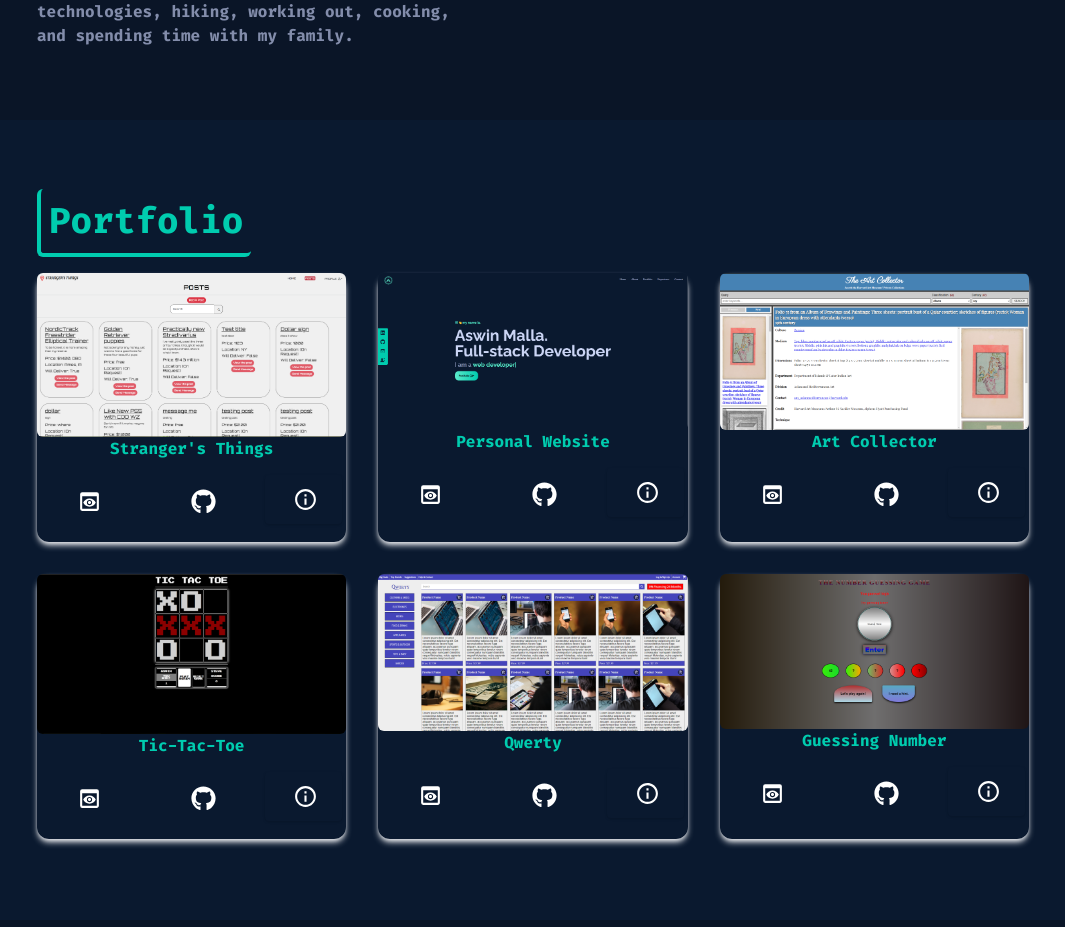
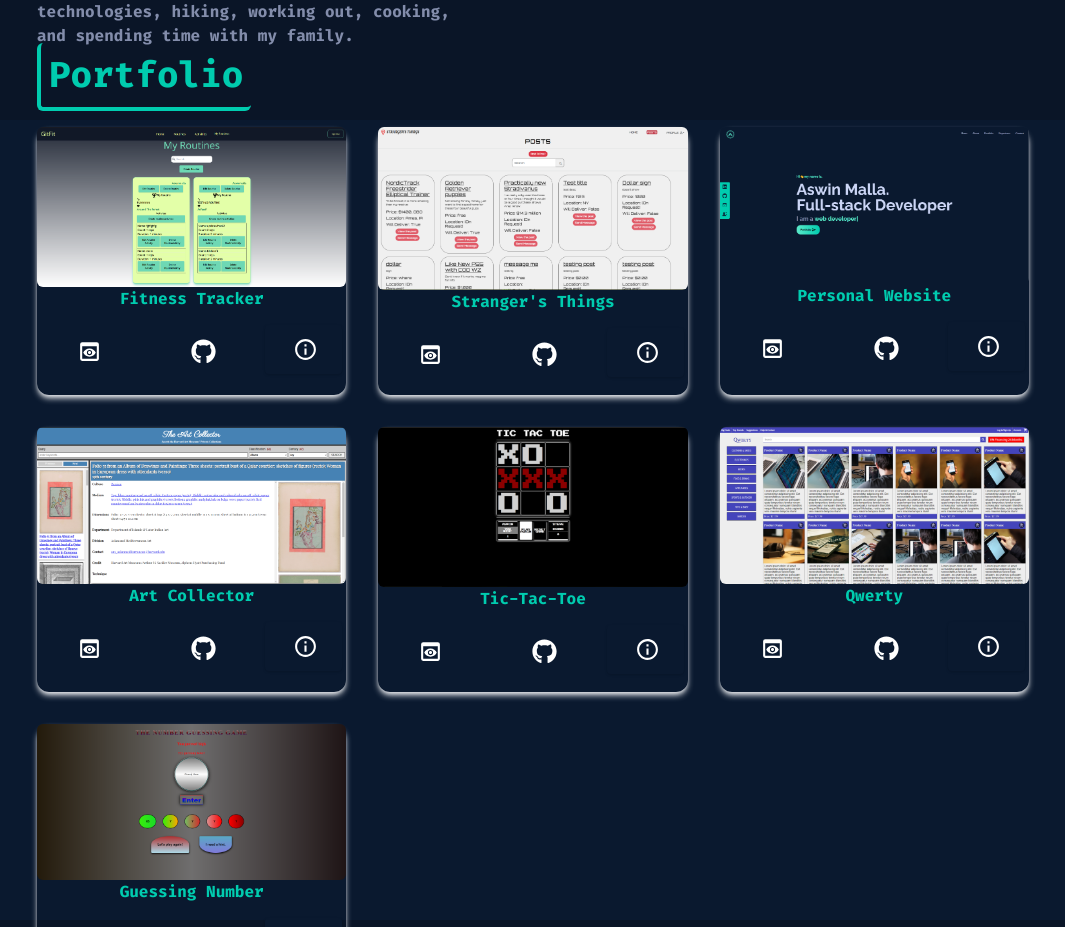
Before and after one commit to AMT98/Portfolio-Aswin, a React (Create React App) app: page / in a window 1280 px wide. Shown: the part 1480-2407 px from the top of the page, without its empty margins (107-1172 px from the left). Built offline with nearby package versions, Linux system fonts and the light colour scheme; a web font is replaced by a local one.

Commit message:
Update resume and portfolio

```diff
--- a/src/components/Home.jsx
+++ b/src/components/Home.jsx
@@ -10,7 +10,8 @@ const Home = () => {
         <div className="flex flex-col justify-center h-full">
           <h2
             className="md:text-2xl text-lg font-bold text-[#5CEACA] "
-            data-aos="fade-up" data-aos-duration= '1300'
+            data-aos="fade-up"
+            data-aos-duration="1300"
           >
             Hi
             <span className="wave">👋</span>
@@ -18,20 +19,23 @@ const Home = () => {
           </h2>
           <h3
             className="text-[#CCD6f6] md:text-9xl text-5xl font-bold py-4 max-w-7xl "
-            data-aos="fade-up" data-aos-duration= '1300'
+            data-aos="fade-up"
+            data-aos-duration="1300"
           >
             Aswin Malla.
           </h3>
           <h3
             className="text-[#8892B0] md:text-5xl text-2xl font-bold py-4 max-w-7xl"
-            data-aos="fade-up" data-aos-duration= '1300'
+            data-aos="fade-up"
+            data-aos-duration="1300"
           >
             A PERN-stack Developer
           </h3>
           <div>
             <p
               className="md:text-2xl sm:text-xl max-w-7xl  font-bold text-[#8892b0]"
-              data-aos="fade-up" data-aos-duration= '1300'
+              data-aos="fade-up"
+              data-aos-duration="1300"
             >
               I am a
               <Typed
@@ -48,10 +52,14 @@ const Home = () => {
               />
             </p>
           </div>
-          <div className="py-5 flex flex-row" data-aos="fade-up" data-aos-duration= '1300'>
+          <div
+            className="py-5 flex flex-row"
+            data-aos="fade-up"
+            data-aos-duration="1300"
+          >
             <Link
               to="portfolio"
-              smooth
+              smooth="true"
               duration={500}
               className="group text-[#0A192F] mx-2 font-bold w-fit px-6 py-4 flex items-center rounded-3xl hover:scale-105 bg-gradient-to-r from-[#5CEACA] to-[#00CCAF] cursor-pointer "
             >
@@ -63,7 +71,7 @@ const Home = () => {
             <a
               href="resume.pdf"
               target=" _blank"
-              smooth
+              smooth="true"
               duration={500}
               className="group text-[#0A192F] font-bold w-fit px-6 py-4 flex items-center rounded-3xl hover:scale-105 bg-gradient-to-r from-[#5CEACA] to-[#00CCAF] cursor-pointer "
             >
--- a/src/components/Portfolio.jsx
+++ b/src/components/Portfolio.jsx
@@ -1,4 +1,5 @@
 import React, { useEffect } from "react";
+import fitnessTracker from "../assets/portfolio/fitnessTracker.PNG";
 import strangersThings from "../assets/portfolio/ST.PNG";
 import guessingNum from "../assets/portfolio/guessnum.PNG";
 import tictactoe from "../assets/portfolio/tikitak.PNG";
@@ -19,6 +20,37 @@ const Portfolio = () => {
   const portfolios = [
     {
       id: 1,
+      title: `Fitness Tracker`,
+      src: fitnessTracker,
+      demo: (
+        <a
+          className="w-1/2 px-6 py-3 m-4"
+          href="https://fitnesstraker.netlify.app/myroutines"
+          target="_blank"
+          rel="noreferrer"
+        >
+          <MdPreview size={25} />
+        </a>
+      ),
+      code: (
+        <a
+          className="w-1/2 px-6 py-3 m-4"
+          href="https://github.com/AMT98/FitnessTracker_Front-End"
+          target="_blank"
+          rel="noreferrer"
+        >
+          <FaGithub size={25} />
+        </a>
+      ),
+      modal: (
+        <Modal
+          modalTxt="Fitness Tracker"
+          modalDescription="Implemented full-stack development, including creating RESTful APIs with Express.JS, managing database with PostgreSQL, and building responsive UI with React.JS Tech: Express.JS | Node.JS | PostgreSQL | React| Router | Jest | Tailwind | JavaScript | CSS | Html"
+        />
+      ),
+    },
+    {
+      id: 2,
       title: `Stranger's Things`,
       src: strangersThings,
       demo: (
@@ -51,7 +83,7 @@ const Portfolio = () => {
       ),
     },
     {
-      id: 2,
+      id: 3,
       title: "Personal Website",
       src: personalWebsiteV2,
       demo: (
@@ -82,7 +114,7 @@ const Portfolio = () => {
       ),
     },
     {
-      id: 3,
+      id: 4,
       title: "Art Collector",
       src: artCollector,
       demo: (
@@ -113,7 +145,7 @@ const Portfolio = () => {
       ),
     },
     {
-      id: 4,
+      id: 5,
       title: "Tic-Tac-Toe",
       src: tictactoe,
       demo: (
@@ -144,7 +176,7 @@ const Portfolio = () => {
       ),
     },
     {
-      id: 5,
+      id: 6,
       title: "Qwerty",
       src: qwerty,
       demo: (
@@ -175,7 +207,7 @@ const Portfolio = () => {
       ),
     },
     {
-      id: 6,
+      id: 7,
       title: "Guessing Number",
       src: guessingNum,
       demo: (
```
Also changed, not shown: src/assets/portfolio/fitnessTracker.PNG (added), 1 other file (tests, documents, lock files or other folders).
